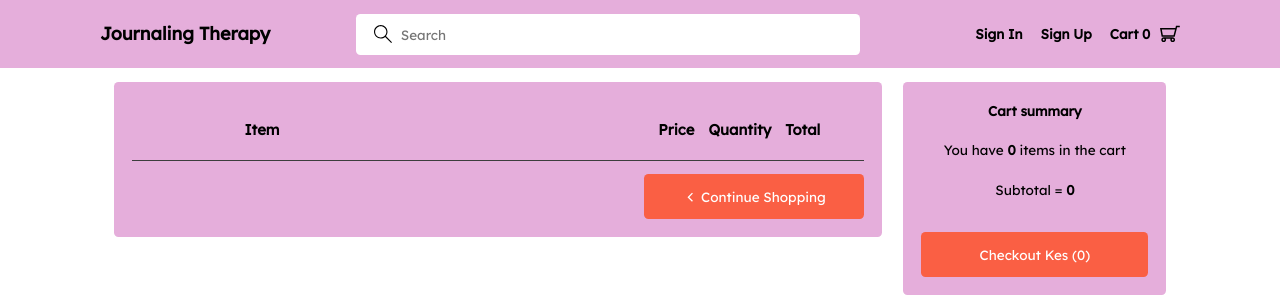
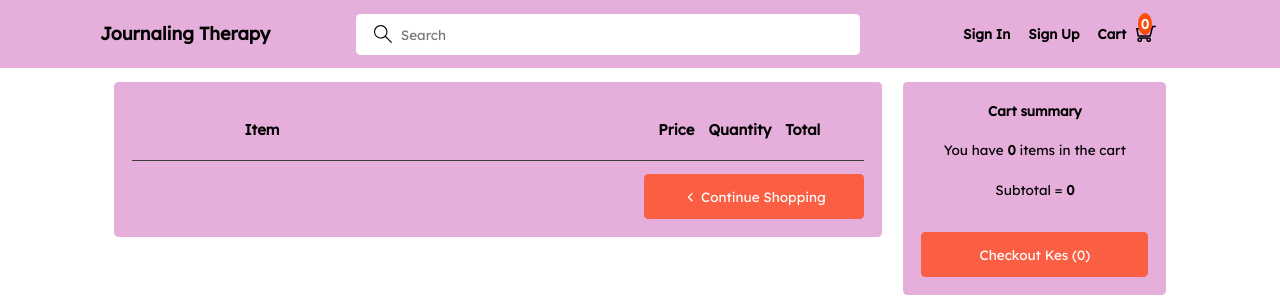
Before and after one commit to KabakiAntony/sofia, a Django app: page /cart/ in a window 1280 px wide. Shown: the top 300 px of the page. Run offline with Django 4.2, Linux system fonts and the light colour scheme.

Commit message:
created a cart bubble and styled it

```diff
--- a/assets/styles/main.css
+++ b/assets/styles/main.css
@@ -1,8 +1,3 @@
-/* @import url('https://fonts.googleapis.com/css2?family=Barlow&display=swap'); */
-/* @import url('https://fonts.googleapis.com/css2?family=Didact+Gothic&display=swap'); */
-/* @import url('https://fonts.googleapis.com/css2?family=Jost&display=swap'); */
-/* @import url('https://fonts.googleapis.com/css2?family=Figtree&display=swap'); */
-/* @import url('https://fonts.googleapis.com/css2?family=Quicksand:wght@500&display=swap'); */
 @import url('https://fonts.googleapis.com/css2?family=Lexend+Deca&display=swap');
 
 :root{
@@ -26,11 +21,6 @@
 }
 
 * {
-    /* font-family: 'Barlow', sans-serif; */
-    /* font-family: 'Didact Gothic', sans-serif; */
-     /* font-family: 'Jost', sans-serif; */
-    /* font-family: 'Figtree', sans-serif; */
-    /* font-family: 'Quicksand', sans-serif; */
     font-family: 'Lexend Deca', sans-serif;
     margin: 0;
     padding: 0;
@@ -45,7 +35,6 @@
 
   body {
     line-height: 1.6;
-    /* font-weight: 400; */
     font-size: 1.5rem;
     color: var(--color-black);
     background-color: var(--color-white);
@@ -664,3 +653,15 @@ footer svg{
 .hidden{
   display:none;
 }
+
+/* badge */
+.cart::after{
+  content:attr(data-item);
+  background: var(--color-error);
+  border-radius:50%;
+  padding:3px;
+  position:relative;
+  left:-28px;
+  top:-10px;
+  color: var(--color-white);
+  }
--- a/templates/navbar.html
+++ b/templates/navbar.html
@@ -38,7 +38,7 @@
             </div>
             {% endif %}
             <div class="header_user">
-                <a href="{% url 'cart:cart' %}" class="cart">Cart {{ cartItems }}
+                <a href="{% url 'cart:cart' %}" class="cart" data-item="{{cartItems}}">Cart
                     <svg  class="icon" version="1.1" xmlns="http://www.w3.org/2000/svg"
                     width="902.86px" height="902.86px" viewBox="0 0 902.86 902.86">
                 <path d="M671.504,577.829l110.485-432.609H902.86v-68H729.174L703.128,179.2L0,178.697l74.753,399.129h596.751V577.829z
```
